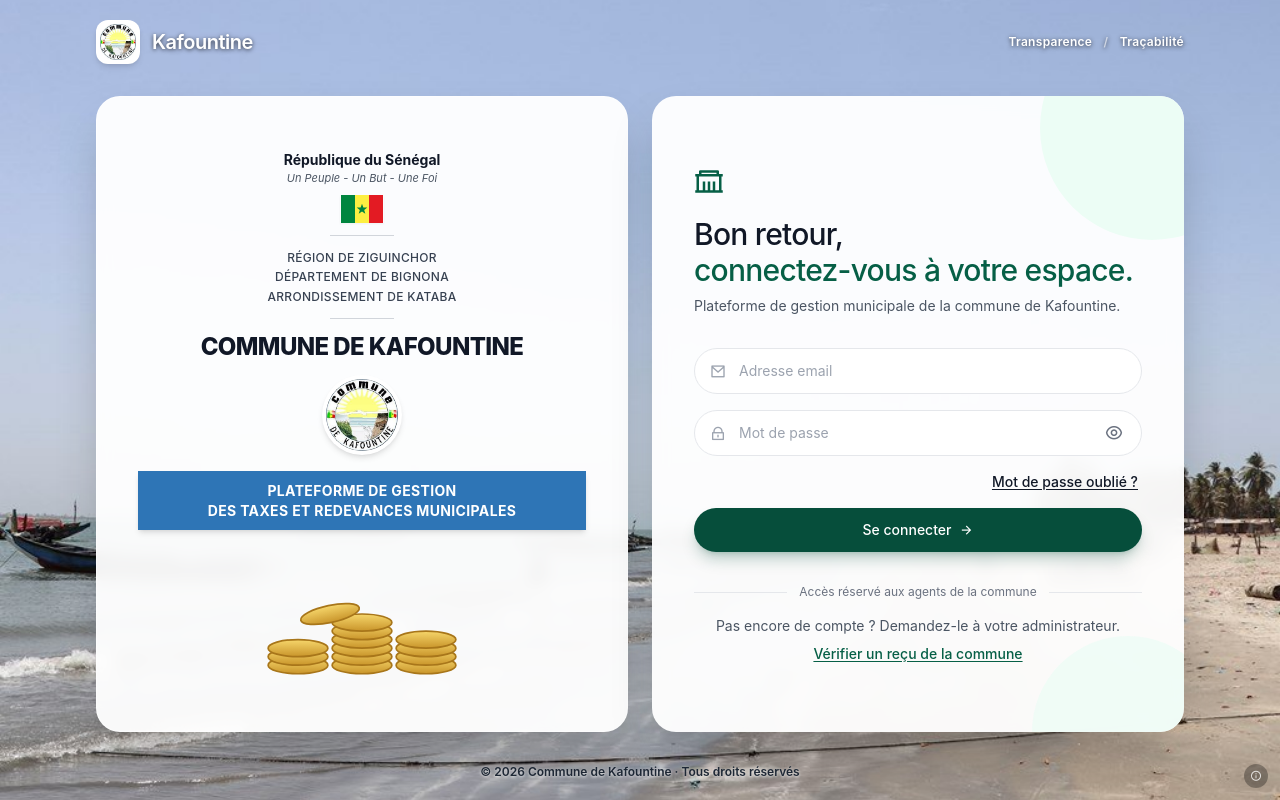
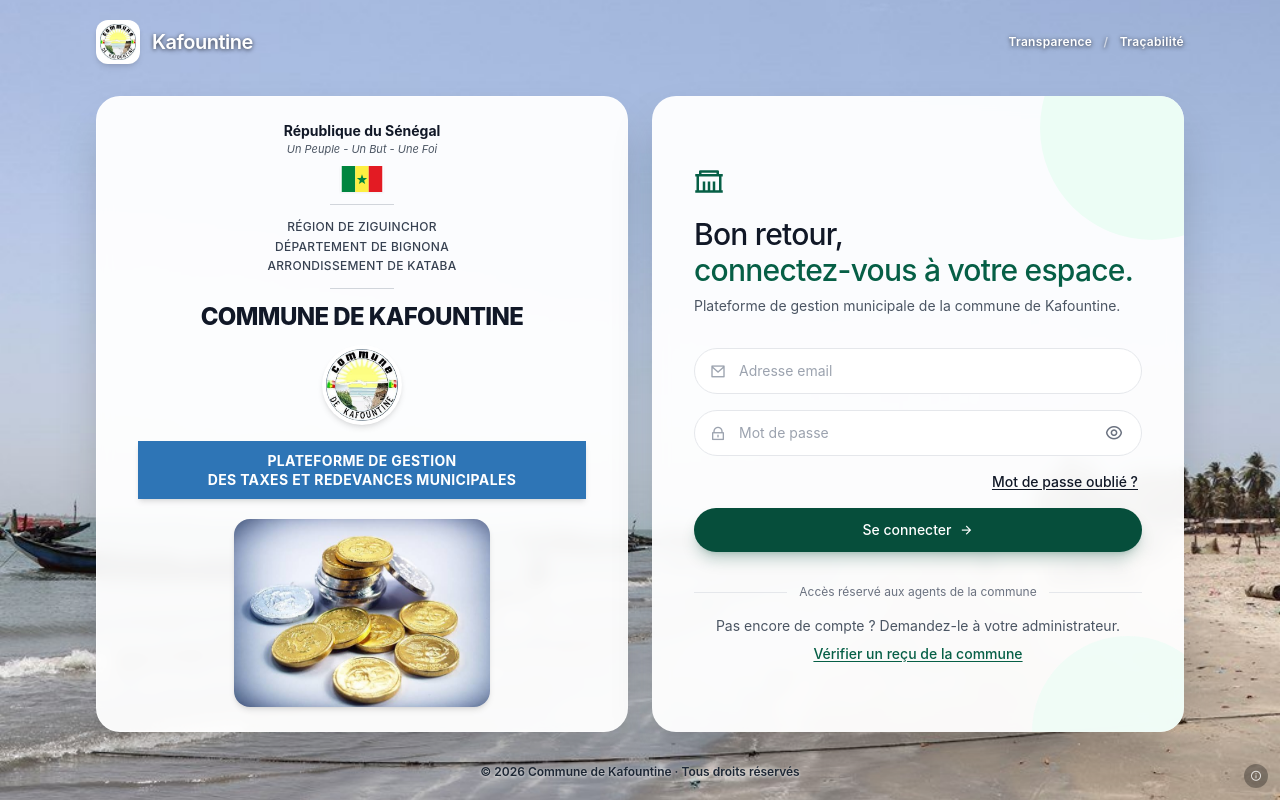
Before and after one commit to brahim1205/Kafountineproject, an Angular app in the folder front-angular/: page /login in a window 1280 px wide. Built offline with nearby package versions, Linux system fonts and the light colour scheme; no server answers.

Commit message:
feat(connexion): photo des pièces fournie par la mairie

```diff
--- a/front-angular/src/app/features/login/login.html
+++ b/front-angular/src/app/features/login/login.html
@@ -34,21 +34,7 @@
         <p class="mt-4 w-full max-w-md bg-[#2E75B6] px-4 py-2.5 text-sm font-bold uppercase leading-snug tracking-wide text-white shadow-md short:mt-3 short:py-2 tiny:py-1.5 tiny:text-xs">
           Plateforme de gestion<br />des taxes et redevances municipales
         </p>
-        <svg class="mt-5 h-32 w-64 short:mt-3 short:h-20 short:w-40 tiny:hidden" viewBox="0 0 120 60" aria-hidden="true">
-          <defs>
-            <linearGradient id="piece" x1="0" y1="0" x2="0" y2="1">
-              <stop offset="0" stop-color="#F6D66B" />
-              <stop offset="1" stop-color="#C9952B" />
-            </linearGradient>
-          </defs>
-          <g stroke="#A8761A" stroke-width="0.8" fill="url(#piece)">
-            <ellipse cx="30" cy="54" rx="14" ry="4" /><ellipse cx="30" cy="50" rx="14" ry="4" /><ellipse cx="30" cy="46" rx="14" ry="4" />
-            <ellipse cx="60" cy="54" rx="14" ry="4" /><ellipse cx="60" cy="50" rx="14" ry="4" /><ellipse cx="60" cy="46" rx="14" ry="4" />
-            <ellipse cx="60" cy="42" rx="14" ry="4" /><ellipse cx="60" cy="38" rx="14" ry="4" /><ellipse cx="60" cy="34" rx="14" ry="4" />
-            <ellipse cx="90" cy="54" rx="14" ry="4" /><ellipse cx="90" cy="50" rx="14" ry="4" /><ellipse cx="90" cy="46" rx="14" ry="4" /><ellipse cx="90" cy="42" rx="14" ry="4" />
-            <ellipse cx="45" cy="30" rx="14" ry="4" transform="rotate(-12 45 30)" />
-          </g>
-        </svg>
+        <img src="/login-pieces.jpg" alt="" aria-hidden="true" class="mt-5 min-h-0 w-64 flex-shrink rounded-2xl object-cover shadow-md short:mt-3 short:w-44 tiny:hidden" />
       </section>
 
       <!-- Carte de connexion -->
```
Also changed, not shown: front-angular/public/login-pieces.jpg (added).
